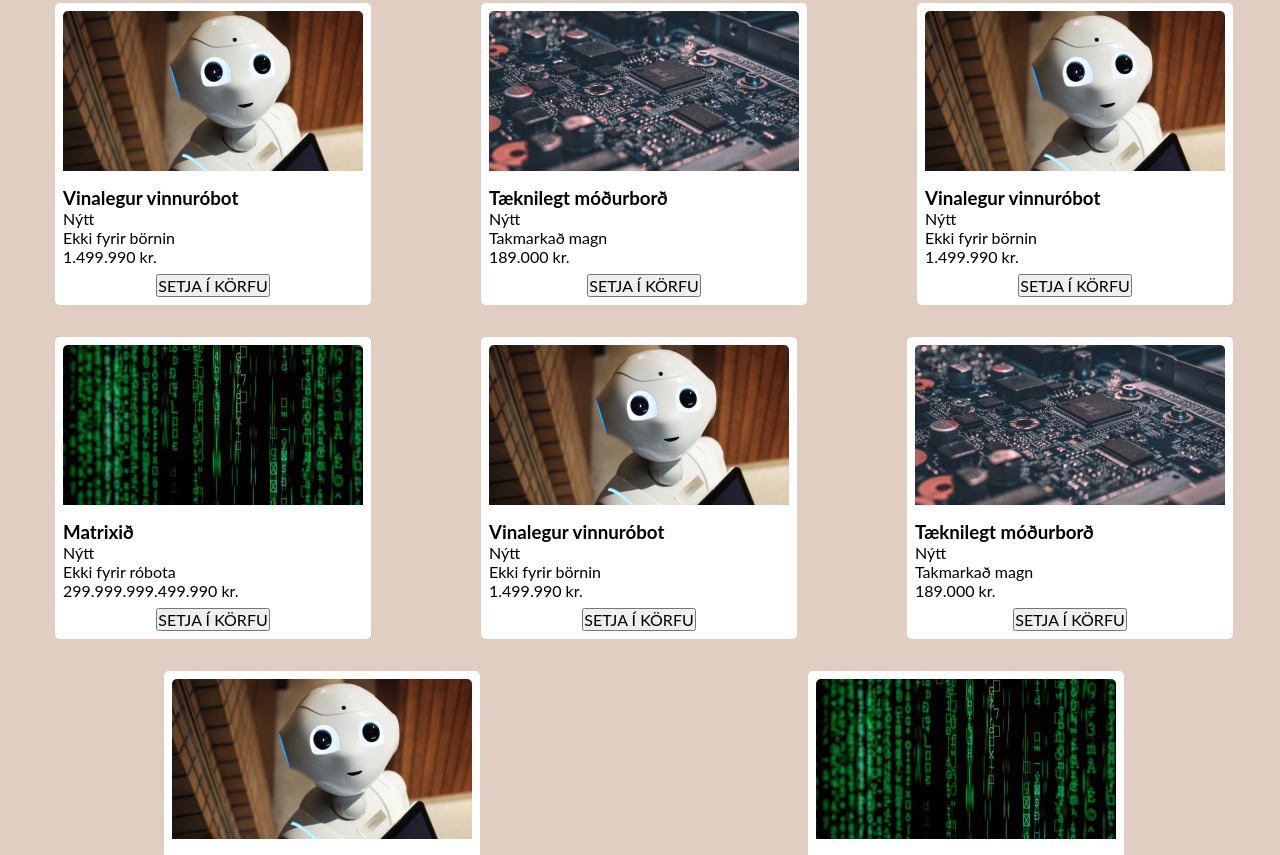
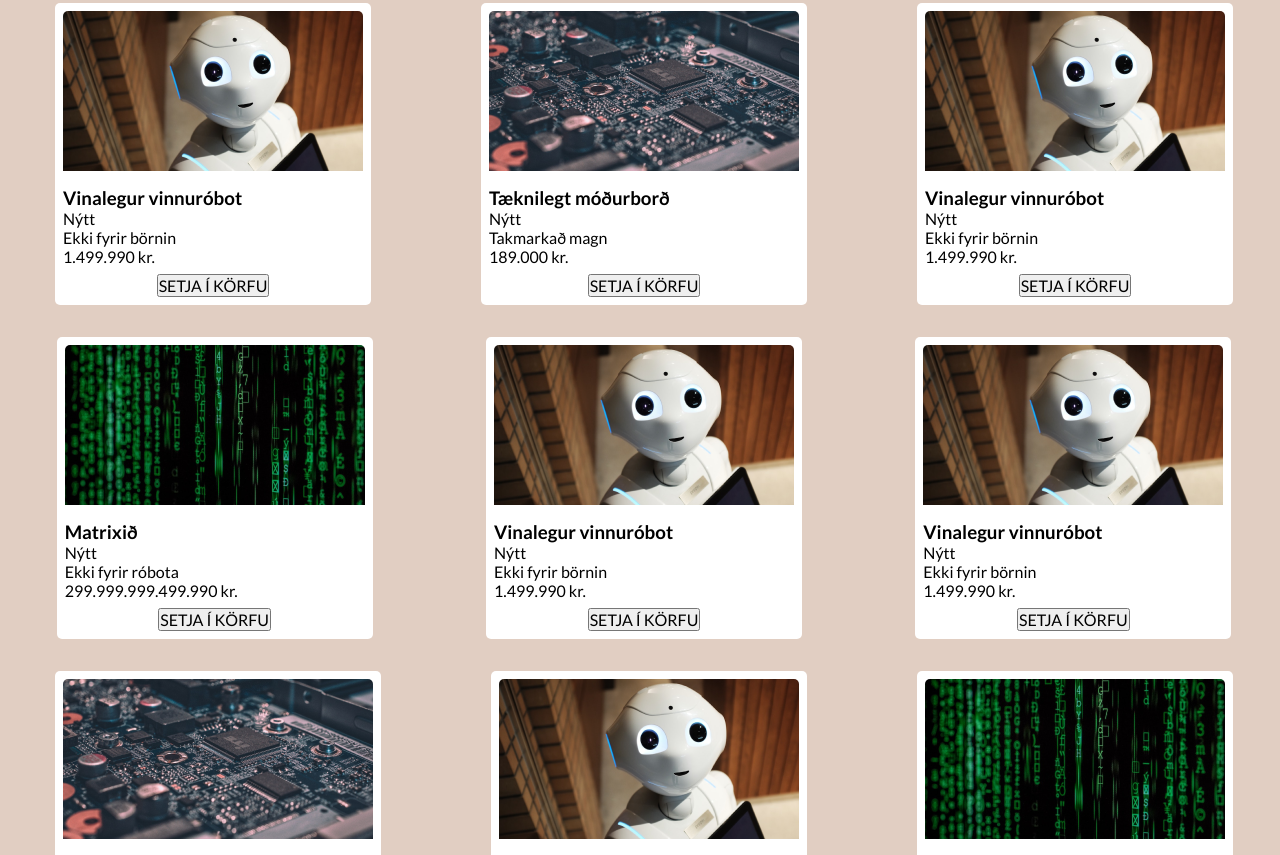
Before and after one commit to BFN03/Hopverk1, a plain HTML site: page Vörulisti.html in a window 1280 px wide. Shown: the part 541-1396 px from the top of the page. Drawn offline with Linux system fonts and the light colour scheme.

Commit message:
Letur komið

```diff
--- a/Vörulisti.html
+++ b/Vörulisti.html
@@ -4,6 +4,9 @@
     <meta charset="UTF-8">
     <meta name="viewport" content="width=device-width, initial-scale=1.0">
     <link rel="stylesheet" href="styles.css">
+    <link rel="preconnect" href="https://fonts.googleapis.com">
+    <link rel="preconnect" href="https://fonts.gstatic.com" crossorigin>
+    <link href="https://fonts.googleapis.com/css2?family=Lato:wght@400;700&display=swap" rel="stylesheet">
     <title>Nýjar vörur</title>
 </head>
 <body>
@@ -136,6 +139,17 @@
     </div>
   </div>
     </div>
+    <div class="boxR">
+      <div class="box">
+      <img src="img/Robot.png" alt="vara">
+      <h3>Vinalegur vinnuróbot</h3>
+      <p>Nýtt</p><p>Ekki fyrir börnin</p>
+      <p>1.499.990 kr.</p>
+      <div class="buttons">
+      <button>SETJA Í KÖRFU</button>
+    </div>
+    </div>
+  </div>
     <div class="boxT">
       <div class="box">
       <img src="img/Motherboard.png" alt="vara">
--- a/styles.css
+++ b/styles.css
@@ -36,8 +36,8 @@
 
     /* Letur stillingar */
     --font-base-size: 1rem;
-    --font-family-base: 'Lato';
-    --font-family-heading: 'Lato';
+    --font-family-base: 'Lato', sans-serif;
+    --font-family-heading: 'Lato', sans-serif;
   }
 
   /* hjálpar class sem felur sjónrænt en skjálesarar lesa */
@@ -58,8 +58,8 @@
   select,
   button {
     font-size: 16px;
-    font-family:'Lato';
-    font-family: 'Lato';
+    font-family:'Lato', sans-serif;
+    font-family: 'Lato', sans-serif;
   }
   h3 {
     font-family: 'Lato';
@@ -103,7 +103,7 @@
     height: 565px;
     gap: 10px;
     object-position: 50% 100%;
-    opacity: 1;
+    opacity: 0.6;
     width: 100%;
   }
 
```
Also changed, not shown: allar.html (+3 -0 lines), index.html (+4 -0 lines), karfa.html (+3 -0 lines).
